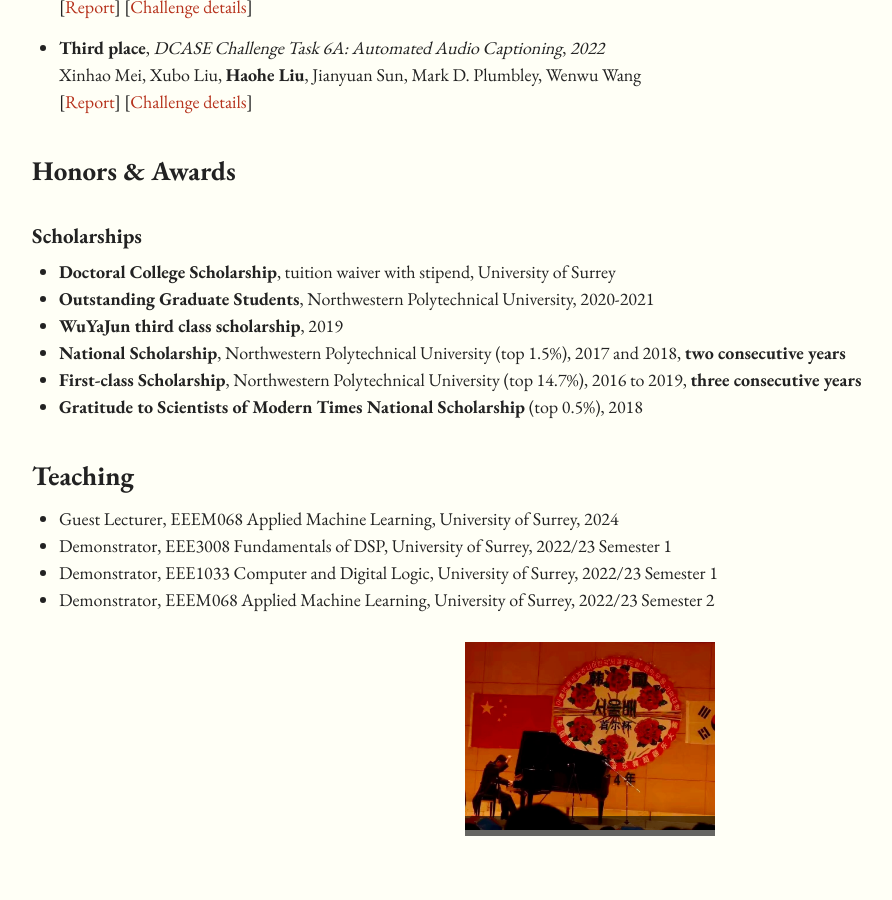
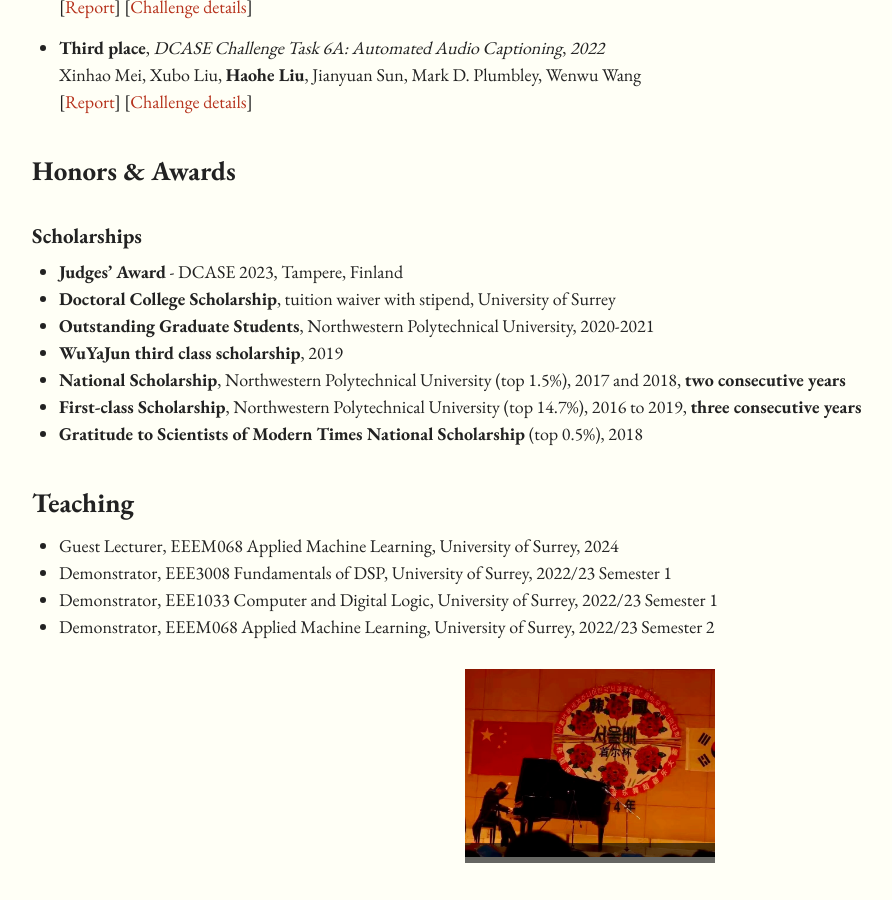
Before and after one commit to haoheliu/haoheliu.github.io, a Jekyll site: the page built from index.md, in a window 1280 px wide and 900 px high, scrolled down 2486 px. Shown: the whole window, without its empty margins (50-942 px from the left). Built offline with Jekyll 4.4.1, drawn with Linux system fonts in a browser that asks for light colours; comment, search, counter and statistics services are not loaded.

Commit message:
Update index.md

```diff
--- a/index.md
+++ b/index.md
@@ -753,7 +753,7 @@ Please refer to my Google Scholar Page for the full publication list: [![Google
 ## Honors & Awards
 
 ### Scholarships
-
+- **Judges' Award** - DCASE 2023, Tampere, Finland
 - **Doctoral College Scholarship**, tuition waiver with stipend, University of Surrey
 - **Outstanding Graduate Students**, Northwestern Polytechnical University, 2020-2021
 - **WuYaJun third class scholarship**, 2019
```
